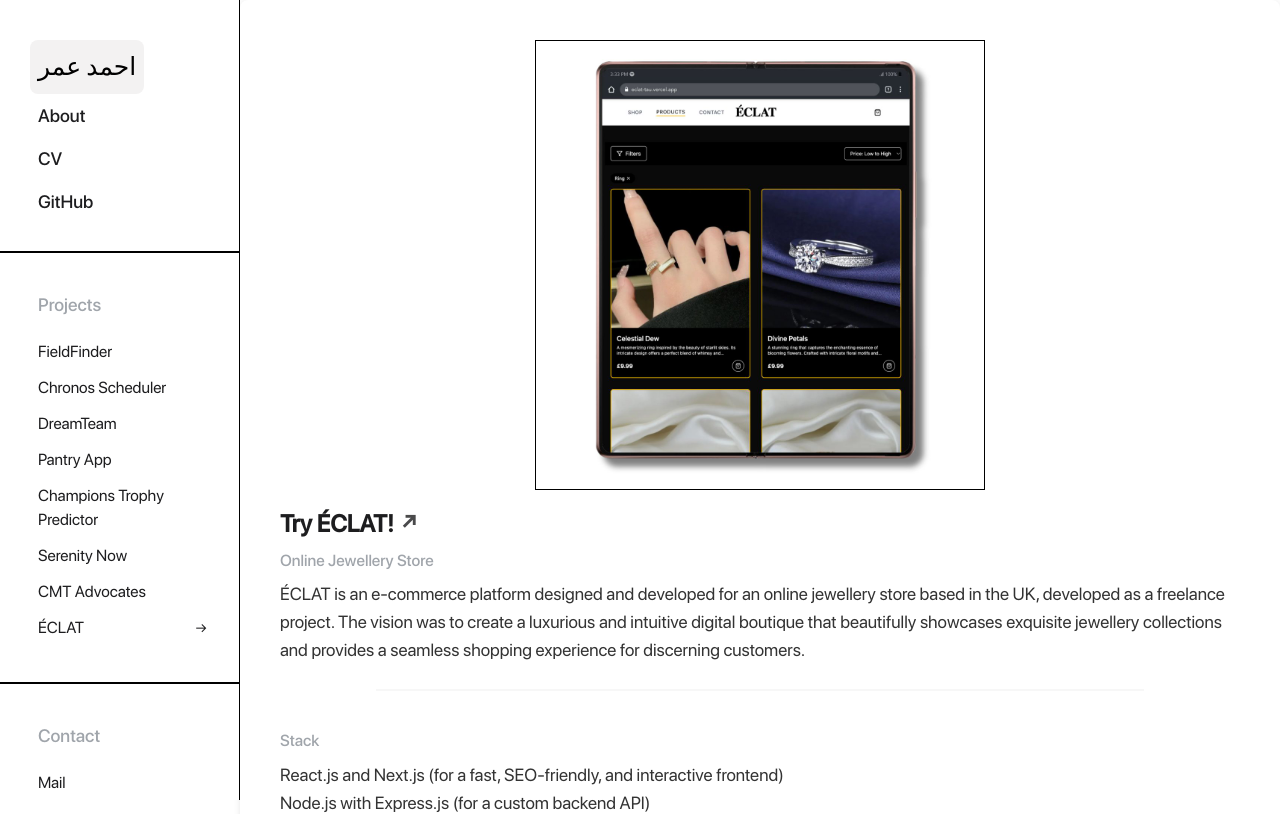
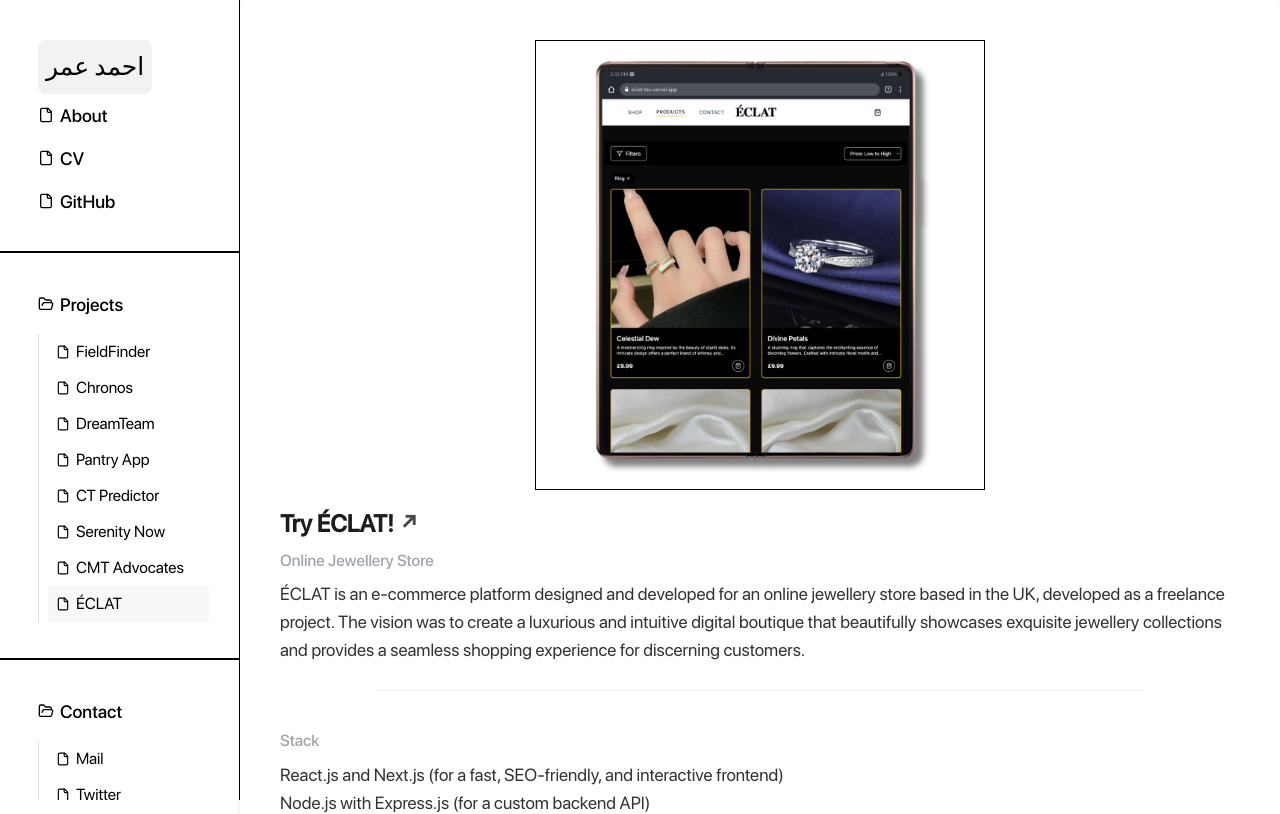
Before and after one commit to AhmadUmar6/Portfolio, a React (Create React App) app: page /projects/eclat-ecommerce in a window 1280 px wide. Shown: the top 814 px of the page. Built offline with nearby package versions, Linux system fonts and the light colour scheme; a web font is replaced by a local one.

Commit message:
new header file style

```diff
--- a/package.json
+++ b/package.json
@@ -8,6 +8,7 @@
     "@testing-library/user-event": "^13.5.0",
     "bootstrap": "^5.3.3",
     "framer-motion": "^11.3.17",
+    "lucide-react": "^0.511.0",
     "react": "^18.3.1",
     "react-bootstrap": "^2.10.4",
     "react-dom": "^18.3.1",
--- a/src/components/Header.css
+++ b/src/components/Header.css
@@ -33,7 +33,8 @@
 background-color: #f3f2f2;
 font-size: 25px;
 font-weight: 400;
-padding-left: 8px;
+padding: 8px;
+margin-left: 8px;
 }
 
 .primary-nav {
@@ -41,7 +42,7 @@
 }
 
 .primary-text {
-color: #1D1D1F;
+color: black;
 padding: 8px;
 font-size: large;
 font-weight: 550;
@@ -52,17 +53,12 @@
 position: relative;
 }
 
-.primary-text.active,
-.primary-text:hover {
-color: #A0A5AB;
-}
-
 .secondary-text {
 display: block;
 padding: 6px 8px;
 font-size: medium;
 font-weight: 400;
-color: #1D1D1F;
+color: black;
 position: relative;
 }
 
@@ -70,26 +66,51 @@
 color: #A0A5AB;
 }
 
-/* Page indicator styles */
-.page-indicator {
-position: absolute;
-right: 2px;
-top: 50%;
-transform: translateY(-50%);
-font-size: 14px;
-color: #1D1D1F;
-font-weight: 300;
-opacity: 0.9;
-transition: opacity 0.2s ease;
+/* File tree styling */
+.file-item,
+.folder-item {
+display: flex;
+align-items: center;
+gap: 6px;
 }
 
+.file-icon,
+.folder-icon {
+flex-shrink: 0;
+color: black
+}
+
+/* Indentation with VS Code style lines */
+.indent-container {
+position: relative;
+}
+
+.indent-line {
+position: absolute;
+left: 8px;
+top: 0;
+bottom: 0;
+width: 1px;
+background-color: #d1d5da;
+opacity: 0.8;
+}
+
+.indent-content {
+padding-left: 18px;
+}
+
+.indented {
+padding-left: 24px;
+}
+
+/* Current page highlighting */
 .current-page {
+background-color: rgba(232, 232, 232, 0.3) !important;
+border-radius: 3px;
 font-weight: normal;
 }
 
-.current-page .page-indicator {
-opacity: 1;
-}
+/* Page indicator styles - removed since we're using highlighting instead */
 
 .header-section {
 width: 100%;
@@ -173,8 +194,16 @@
 }
 
 /* Hide page indicators on tablet/mobile since projects section is hidden */
-.page-indicator {
+
+/* Hide file tree elements on mobile */
+.file-icon,
+.folder-icon,
+.indent-line {
 display: none;
+}
+
+.indent-content {
+padding-left: 0;
 }
 }
 
--- a/src/components/Header.js
+++ b/src/components/Header.js
@@ -1,6 +1,7 @@
 import React, { useState } from 'react';
 import { Link, useLocation } from 'react-router-dom';
 import { Navbar, Nav } from 'react-bootstrap';
+import { Folder, FolderOpen, File } from 'lucide-react';
 import './Header.css';
 
 const Header = () => {
@@ -24,62 +25,89 @@
             احمد عمر
           </Navbar.Brand>
           <Nav className="primary-nav">
-            <Nav.Link as={Link} to="/about" className={`primary-text ${isCurrentPage('/about') ? 'current-page' : ''}`}>
+            <Nav.Link as={Link} to="/about" className={`primary-text file-item ${isCurrentPage('/about') ? 'current-page' : ''}`}>
+              <File size={16} className="file-icon" />
               About
-              {isCurrentPage('/about') && <span className="page-indicator">→</span>}
             </Nav.Link>
-            <Nav.Link href="/Resume.pdf" className="primary-text">CV</Nav.Link>
-            <Nav.Link href="https://github.com/AhmadUmar6" className="primary-text">GitHub</Nav.Link>
+            <Nav.Link href="/Resume.pdf" className="primary-text file-item">
+              <File size={16} className="file-icon" />
+              CV
+            </Nav.Link>
+            <Nav.Link href="https://github.com/AhmadUmar6" className="primary-text file-item">
+              <File size={16} className="file-icon" />
+              GitHub
+            </Nav.Link>
           </Nav>
         </div>
       </div>
       <div className="header-section projects-section">
-        <div className={`primary-text ${projectsHidden ? '' : 'active'}`} onClick={toggleProjects}>
+        <div className={`primary-text folder-item ${projectsHidden ? '' : 'active'}`} onClick={toggleProjects}>
+          {projectsHidden ? <Folder size={16} className="folder-icon" /> : <FolderOpen size={16} className="folder-icon" />}
           Projects
         </div>
         <div className={`secondary-links ${projectsHidden ? 'hidden' : ''}`}>
-          <Nav.Link as={Link} to="/projects/fieldfinder" className={`secondary-text ${isCurrentPage('/projects/fieldfinder') ? 'current-page' : ''}`}>
+          <div className="indent-container">
+            <div className="indent-line"></div>
+            <div className="indent-content">
+              <Nav.Link as={Link} to="/projects/fieldfinder" className={`secondary-text file-item ${isCurrentPage('/projects/fieldfinder') ? 'current-page' : ''}`}>
+                <File size={14} className="file-icon" />
                 FieldFinder
-            {isCurrentPage('/projects/fieldfinder') && <span className="page-indicator">→</span>}
               </Nav.Link>
-          <Nav.Link as={Link} to="/projects/chronos-scheduler" className={`secondary-text ${isCurrentPage('/projects/chronos-scheduler') ? 'current-page' : ''}`}>
-            Chronos Scheduler
-            {isCurrentPage('/projects/chronos-scheduler') && <span className="page-indicator">→</span>}
+              <Nav.Link as={Link} to="/projects/chronos-scheduler" className={`secondary-text file-item ${isCurrentPage('/projects/chronos-scheduler') ? 'current-page' : ''}`}>
+                <File size={14} className="file-icon" />
+                Chronos
               </Nav.Link>
-          <Nav.Link as={Link} to="/projects/dreamteam" className={`secondary-text ${isCurrentPage('/projects/dreamteam') ? 'current-page' : ''}`}>
+              <Nav.Link as={Link} to="/projects/dreamteam" className={`secondary-text file-item ${isCurrentPage('/projects/dreamteam') ? 'current-page' : ''}`}>
+                <File size={14} className="file-icon" />
                 DreamTeam
-            {isCurrentPage('/projects/dreamteam') && <span className="page-indicator">→</span>}
               </Nav.Link>
-          <Nav.Link as={Link} to="/projects/pantry-app" className={`secondary-text ${isCurrentPage('/projects/pantry-app') ? 'current-page' : ''}`}>
+              <Nav.Link as={Link} to="/projects/pantry-app" className={`secondary-text file-item ${isCurrentPage('/projects/pantry-app') ? 'current-page' : ''}`}>
+                <File size={14} className="file-icon" />
                 Pantry App
-            {isCurrentPage('/projects/pantry-app') && <span className="page-indicator">→</span>}
               </Nav.Link>
-          <Nav.Link as={Link} to="/projects/ChampionsTrophyPredictor" className={`secondary-text ${isCurrentPage('/projects/ChampionsTrophyPredictor') ? 'current-page' : ''}`}>
-            Champions Trophy Predictor
-            {isCurrentPage('/projects/ChampionsTrophyPredictor') && <span className="page-indicator">→</span>}
+              <Nav.Link as={Link} to="/projects/ChampionsTrophyPredictor" className={`secondary-text file-item ${isCurrentPage('/projects/ChampionsTrophyPredictor') ? 'current-page' : ''}`}>
+                <File size={14} className="file-icon" />
+                CT Predictor
               </Nav.Link>
-          <Nav.Link as={Link} to="/projects/serenity-now" className={`secondary-text ${isCurrentPage('/projects/serenity-now') ? 'current-page' : ''}`}>
+              <Nav.Link as={Link} to="/projects/serenity-now" className={`secondary-text file-item ${isCurrentPage('/projects/serenity-now') ? 'current-page' : ''}`}>
+                <File size={14} className="file-icon" />
                 Serenity Now
-            {isCurrentPage('/projects/serenity-now') && <span className="page-indicator">→</span>}
               </Nav.Link>
-          <Nav.Link as={Link} to="/projects/CMTAdvocates" className={`secondary-text ${isCurrentPage('/projects/CMTAdvocates') ? 'current-page' : ''}`}>
+              <Nav.Link as={Link} to="/projects/CMTAdvocates" className={`secondary-text file-item ${isCurrentPage('/projects/CMTAdvocates') ? 'current-page' : ''}`}>
+                <File size={14} className="file-icon" />
                 CMT Advocates
-            {isCurrentPage('/projects/CMTAdvocates') && <span className="page-indicator">→</span>}
               </Nav.Link>
-          <Nav.Link as={Link} to="/projects/eclat-ecommerce" className={`secondary-text ${isCurrentPage('/projects/eclat-ecommerce') ? 'current-page' : ''}`}>
+              <Nav.Link as={Link} to="/projects/eclat-ecommerce" className={`secondary-text file-item ${isCurrentPage('/projects/eclat-ecommerce') ? 'current-page' : ''}`}>
+                <File size={14} className="file-icon" />
                 ÉCLAT
-            {isCurrentPage('/projects/eclat-ecommerce') && <span className="page-indicator">→</span>}
               </Nav.Link>
             </div>
           </div>
+        </div>
+      </div>
       <div className="header-section contact-section">
-        <div className={`primary-text ${contactHidden ? '' : 'active'}`} onClick={toggleContact}>
+        <div className={`primary-text folder-item ${contactHidden ? '' : 'active'}`} onClick={toggleContact}>
+          {contactHidden ? <Folder size={16} className="folder-icon" /> : <FolderOpen size={16} className="folder-icon" />}
           Contact
         </div>
         <div className={`secondary-links ${contactHidden ? 'hidden' : ''}`}>
-          <Nav.Link href="mailto:ahmadumar5485@gmail.com" className="secondary-text">Mail</Nav.Link>
-          <Nav.Link href="https://x.com/crank0cean" className="secondary-text">Twitter</Nav.Link>
-          <Nav.Link href="https://linkedin.com/in/ahmadumarfarooq/" className="secondary-text">LinkedIn</Nav.Link>
+          <div className="indent-container">
+            <div className="indent-line"></div>
+            <div className="indent-content">
+              <Nav.Link href="mailto:ahmadumar5485@gmail.com" className="secondary-text file-item">
+                <File size={14} className="file-icon" />
+                Mail
+              </Nav.Link>
+              <Nav.Link href="https://x.com/crank0cean" className="secondary-text file-item">
+                <File size={14} className="file-icon" />
+                Twitter
+              </Nav.Link>
+              <Nav.Link href="https://linkedin.com/in/ahmadumarfarooq/" className="secondary-text file-item">
+                <File size={14} className="file-icon" />
+                LinkedIn
+              </Nav.Link>
+            </div>
+          </div>
         </div>
       </div>
     </Navbar>
```
Also changed, not shown: 1 other file (tests, documents, lock files or other folders). Lines whose indentation alone changed are shown as unchanged.
